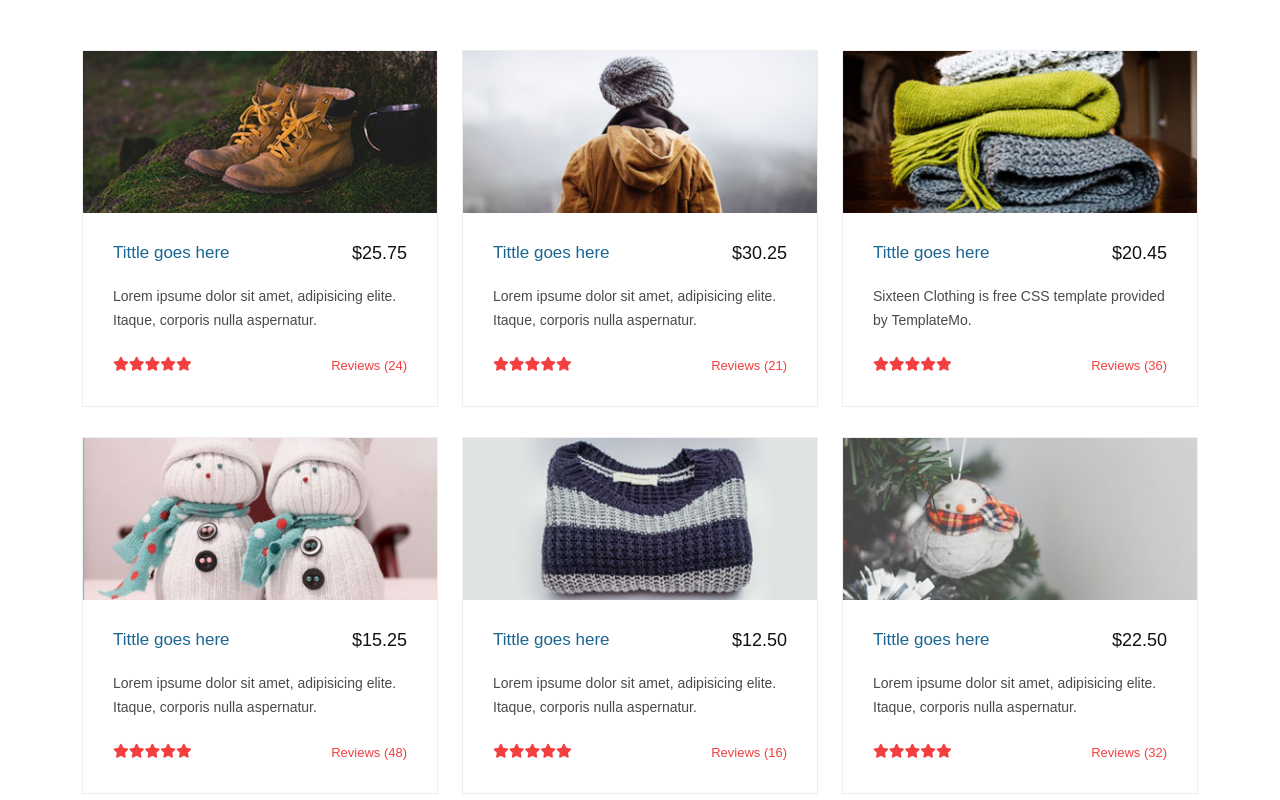
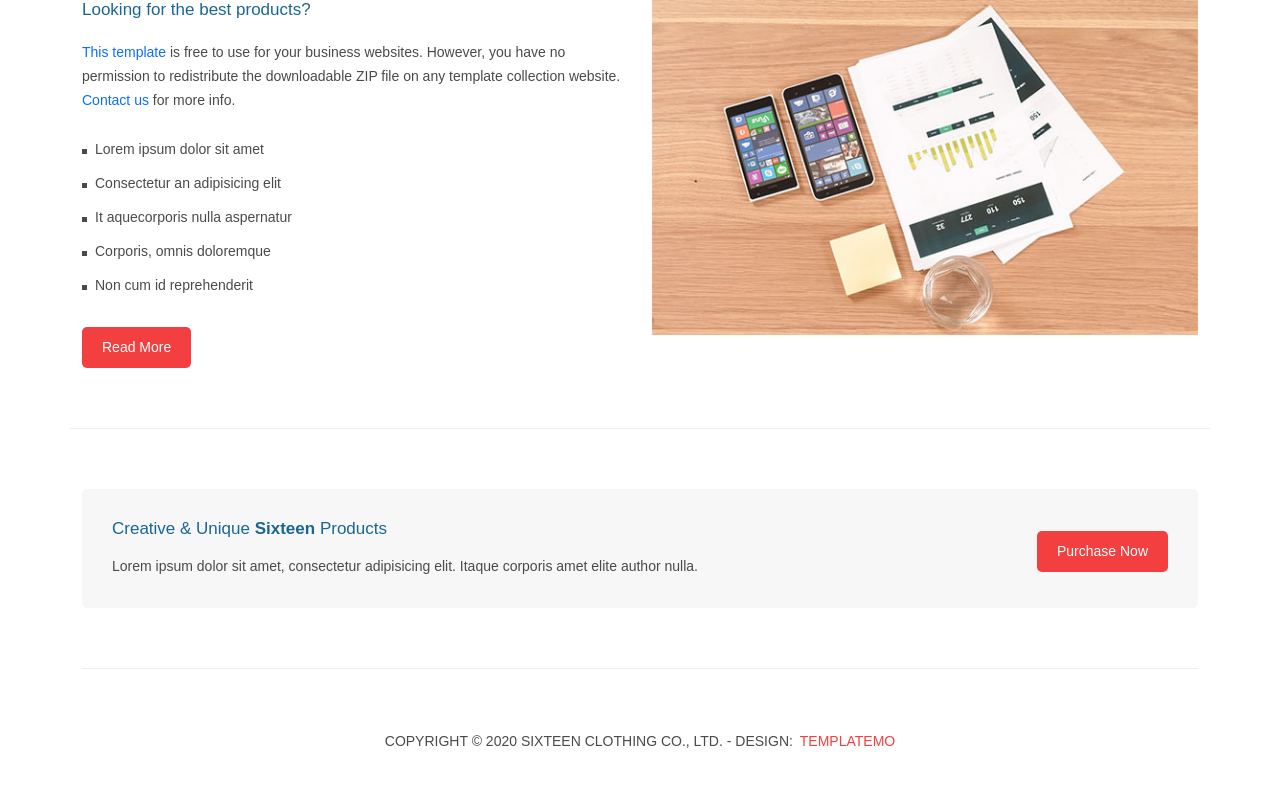
Before and after one commit to florenciaj/taller-web-front, an Angular app: page /home in a window 1280 px wide. Shown: the part 840-1640 px from the top of the page. Built offline with nearby package versions, Linux system fonts and the light colour scheme.

Commit message:
apunto al backend

```diff
--- a/src/app/home/home.component.html
+++ b/src/app/home/home.component.html
@@ -11,144 +11,6 @@
   </div>
 </div>
 <!-- Banner Ends Here -->
-
-<div class="latest-products">
-  <div class="container">
-    <div class="row">
-      <div class="col-md-12">
-        <div class="section-heading">
-          <h2>Latest Products</h2>
-          <a href="products.html"
-            >view all products <i class="fa fa-angle-right"></i
-          ></a>
-        </div>
-      </div>
-      <div class="col-md-4">
-        <div class="product-item">
-          <a href="#"><img src="assets/images/product_01.jpg" alt="" /></a>
-          <div class="down-content">
-            <a href="#"><h4>Tittle goes here</h4></a>
-            <h6>$25.75</h6>
-            <p>
-              Lorem ipsume dolor sit amet, adipisicing elite. Itaque, corporis
-              nulla aspernatur.
-            </p>
-            <ul class="stars">
-              <li><i class="fa fa-star"></i></li>
-              <li><i class="fa fa-star"></i></li>
-              <li><i class="fa fa-star"></i></li>
-              <li><i class="fa fa-star"></i></li>
-              <li><i class="fa fa-star"></i></li>
-            </ul>
-            <span>Reviews (24)</span>
-          </div>
-        </div>
-      </div>
-      <div class="col-md-4">
-        <div class="product-item">
-          <a href="#"><img src="assets/images/product_02.jpg" alt="" /></a>
-          <div class="down-content">
-            <a href="#"><h4>Tittle goes here</h4></a>
-            <h6>$30.25</h6>
-            <p>
-              Lorem ipsume dolor sit amet, adipisicing elite. Itaque, corporis
-              nulla aspernatur.
-            </p>
-            <ul class="stars">
-              <li><i class="fa fa-star"></i></li>
-              <li><i class="fa fa-star"></i></li>
-              <li><i class="fa fa-star"></i></li>
-              <li><i class="fa fa-star"></i></li>
-              <li><i class="fa fa-star"></i></li>
-            </ul>
-            <span>Reviews (21)</span>
-          </div>
-        </div>
-      </div>
-      <div class="col-md-4">
-        <div class="product-item">
-          <a href="#"><img src="assets/images/product_03.jpg" alt="" /></a>
-          <div class="down-content">
-            <a href="#"><h4>Tittle goes here</h4></a>
-            <h6>$20.45</h6>
-            <p>Sixteen Clothing is free CSS template provided by TemplateMo.</p>
-            <ul class="stars">
-              <li><i class="fa fa-star"></i></li>
-              <li><i class="fa fa-star"></i></li>
-              <li><i class="fa fa-star"></i></li>
-              <li><i class="fa fa-star"></i></li>
-              <li><i class="fa fa-star"></i></li>
-            </ul>
-            <span>Reviews (36)</span>
-          </div>
-        </div>
-      </div>
-      <div class="col-md-4">
-        <div class="product-item">
-          <a href="#"><img src="assets/images/product_04.jpg" alt="" /></a>
-          <div class="down-content">
-            <a href="#"><h4>Tittle goes here</h4></a>
-            <h6>$15.25</h6>
-            <p>
-              Lorem ipsume dolor sit amet, adipisicing elite. Itaque, corporis
-              nulla aspernatur.
-            </p>
-            <ul class="stars">
-              <li><i class="fa fa-star"></i></li>
-              <li><i class="fa fa-star"></i></li>
-              <li><i class="fa fa-star"></i></li>
-              <li><i class="fa fa-star"></i></li>
-              <li><i class="fa fa-star"></i></li>
-            </ul>
-            <span>Reviews (48)</span>
-          </div>
-        </div>
-      </div>
-      <div class="col-md-4">
-        <div class="product-item">
-          <a href="#"><img src="assets/images/product_05.jpg" alt="" /></a>
-          <div class="down-content">
-            <a href="#"><h4>Tittle goes here</h4></a>
-            <h6>$12.50</h6>
-            <p>
-              Lorem ipsume dolor sit amet, adipisicing elite. Itaque, corporis
-              nulla aspernatur.
-            </p>
-            <ul class="stars">
-              <li><i class="fa fa-star"></i></li>
-              <li><i class="fa fa-star"></i></li>
-              <li><i class="fa fa-star"></i></li>
-              <li><i class="fa fa-star"></i></li>
-              <li><i class="fa fa-star"></i></li>
-            </ul>
-            <span>Reviews (16)</span>
-          </div>
-        </div>
-      </div>
-      <div class="col-md-4">
-        <div class="product-item">
-          <a href="#"><img src="assets/images/product_06.jpg" alt="" /></a>
-          <div class="down-content">
-            <a href="#"><h4>Tittle goes here</h4></a>
-            <h6>$22.50</h6>
-            <p>
-              Lorem ipsume dolor sit amet, adipisicing elite. Itaque, corporis
-              nulla aspernatur.
-            </p>
-            <ul class="stars">
-              <li><i class="fa fa-star"></i></li>
-              <li><i class="fa fa-star"></i></li>
-              <li><i class="fa fa-star"></i></li>
-              <li><i class="fa fa-star"></i></li>
-              <li><i class="fa fa-star"></i></li>
-            </ul>
-            <span>Reviews (32)</span>
-          </div>
-        </div>
-      </div>
-    </div>
-  </div>
-</div>
 
 <div class="best-features">
   <div class="container">
--- a/src/app/product.service.ts
+++ b/src/app/product.service.ts
@@ -1,7 +1,7 @@
 import { Injectable } from '@angular/core';
 import { HttpClient } from '@angular/common/http';
 import { Observable } from 'rxjs';
-import { Product } from './product';
+import { Product, ProductResponse } from './product';
 import { tap } from 'rxjs/operators';
 
 @Injectable({
@@ -9,13 +9,13 @@ import { tap } from 'rxjs/operators';
 })
 export class ProductService {
   private productsUrl =
-    'https://private-fa4c39-tallerweb2.apiary-mock.com/products';
+    'http://localhost:8000/api/product';
 
   constructor(private http: HttpClient) {}
 
-  getProducts(): Observable<Product[]> {
+  getProducts(): Observable<ProductResponse> {
     return this.http
-      .get<Product[]>(this.productsUrl)
+      .get<ProductResponse>(this.productsUrl)
       .pipe(tap((products) => console.log('products fetched', products)));
   }
 }
--- a/src/app/product.ts
+++ b/src/app/product.ts
@@ -1,3 +1,8 @@
+export interface ProductResponse {
+  lenght: number;
+  products: Product[]
+}
+
 export interface Product {
   id: number;
   name: string;
--- a/src/app/products/products.component.ts
+++ b/src/app/products/products.component.ts
@@ -19,6 +19,6 @@ export class ProductsComponent implements OnInit {
   getProducts(): void {
     this.productService
       .getProducts()
-      .subscribe((products) => (this.products = products));
+      .subscribe((response) => (this.products = response.products));
   }
 }
```
